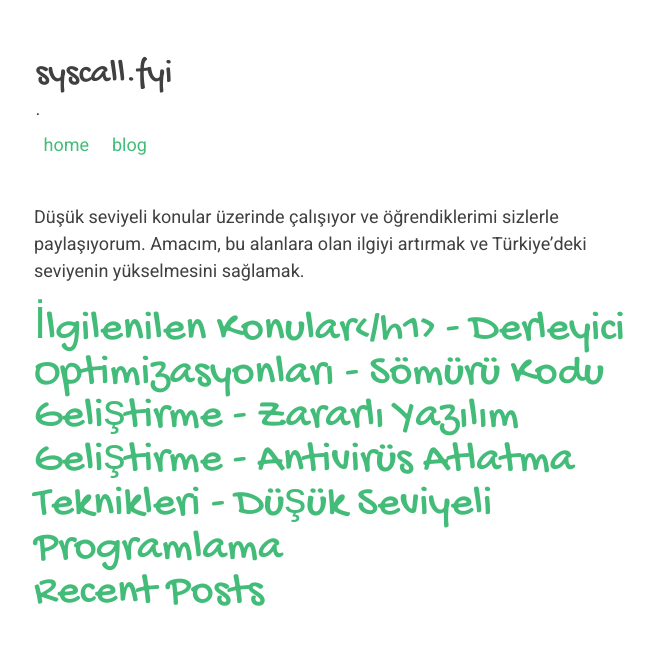
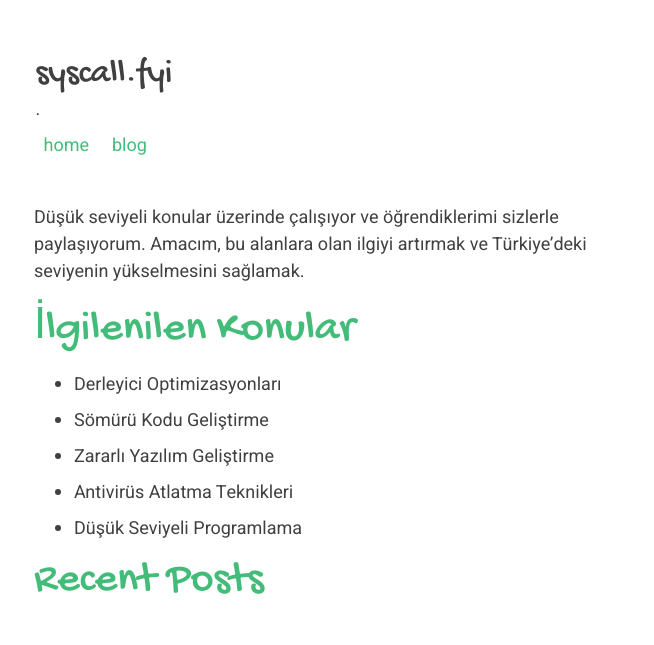
Before and after one commit to hamitabis/syscall-fyi.github.io, a Jekyll site: the page built from index.md, in a window 1280 px wide. Shown: the top 645 px of the page, without its empty margins (307-961 px from the left). Built offline with Jekyll 4.4.1, drawn with Linux system fonts in a browser that asks for light colours.

Commit message:
Update index.md

```diff
--- a/index.md
+++ b/index.md
@@ -6,7 +6,7 @@ comments: false
 Düşük seviyeli konular üzerinde çalışıyor ve öğrendiklerimi sizlerle paylaşıyorum.
 Amacım, bu alanlara olan ilgiyi artırmak ve Türkiye'deki seviyenin yükselmesini sağlamak.
 
-<h3 class="page__title">İlgilenilen Konular</h1>
+<h3 class="page__title">İlgilenilen Konular</h3>
 - Derleyici Optimizasyonları
 - Sömürü Kodu Geliştirme
 - Zararlı Yazılım Geliştirme
```
